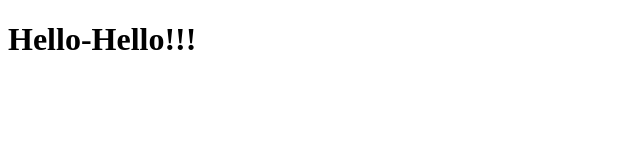
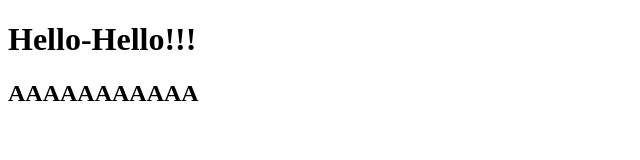
Before and after one commit to papazhora/JS, a plain HTML site: page index.html in a window 1280 px wide. Shown: the whole page, without its empty margins (0-640 px from the left). Drawn offline with Linux system fonts and the light colour scheme.

Commit message:
commit js

```diff
--- a/index.html
+++ b/index.html
@@ -6,5 +6,6 @@
 </head>
 <body>
     <h1>Hello-Hello!!!</h1>
+    <h2>AAAAAAAAAAA</h2>
 </body>
 </html>
```
